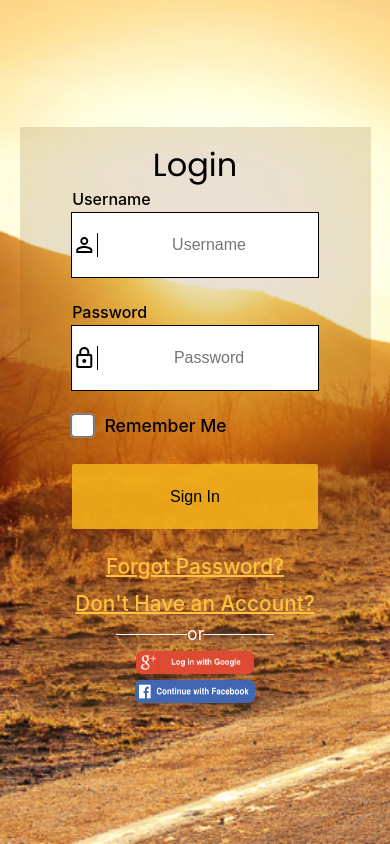
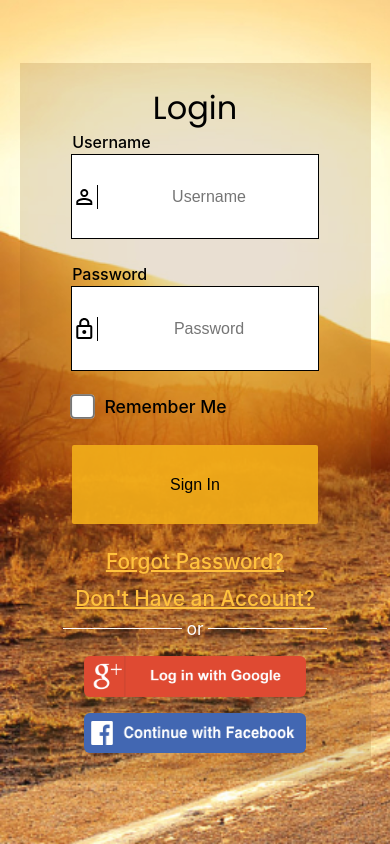
Before and after one commit to fchoy/ScionWebsite, a React (Create React App) app: page /login in a window 390 px wide. Built offline with nearby package versions, Linux system fonts and the light colour scheme.

Commit message:
login page now fully mobile friendly

```diff
--- a/src/Pages/Login.jsx
+++ b/src/Pages/Login.jsx
@@ -44,6 +44,7 @@ const LoginDiv = styled.div`
     align-items: center;
     @media ${media.mobile} {
         width : 90%;
+        height : 85%;
     }
 `;
 
@@ -301,6 +302,11 @@ const BreakDiv = styled.div`
     align-items: center;
     justify-content: center;
     margin-bottom : 2%;
+
+    @media ${media.mobile}{
+        width : 75%;
+        margin-bottom : 5%;
+    }
 `;
 
 const Divider = styled.div`
@@ -316,6 +322,9 @@ const OrText = styled.span`
     text-align: center;
     font-size : 1.1em;
     color : white;
+    @media ${media.mobile}{
+        width : 10%;
+    }
 `;
 
 const OtherLoginDiv = styled.div`
@@ -325,14 +334,18 @@ const OtherLoginDiv = styled.div`
     flex-direction : column;
     justify-content: center;
     align-items: center;
-    padding : 0;
-    margin : 0;
+    @media ${media.mobile}{
+        width : 70%;
+    }
 `;
 
 const GoogleLogin = styled.a`
     width : fit-content;
     height : fit-content;
     text-align : center;
+    @media ${media.mobile}{
+        margin-bottom : 5%;
+    }
 `;
 
 const GoogleImage = styled.img`
@@ -345,11 +358,21 @@ const GoogleImage = styled.img`
         cursor : pointer;
         opacity : 0.9;
     }
+
+    @media ${media.mobile}{
+        width : 100vw;
+        max-width : 90%;
+        height : 91%;
+        max-height : 91%;
+    }
 `;
 const FacebookLogin = styled.a`
     width : fit-content;
     height : fit-content;
     text-align : center;
+    @media ${media.mobile}{
+        margin-bottom : 3%;
+    }
 `;
 
 const FacebookImage = styled.img`
@@ -358,6 +381,11 @@ const FacebookImage = styled.img`
     height : 100%;
     max-height : 100%;
     border-radius: 6px;
+
+    @media ${media.mobile}{
+        width : 100vw;
+        max-width : 90%;
+    }
 
     &:hover{
         cursor : pointer;
```
